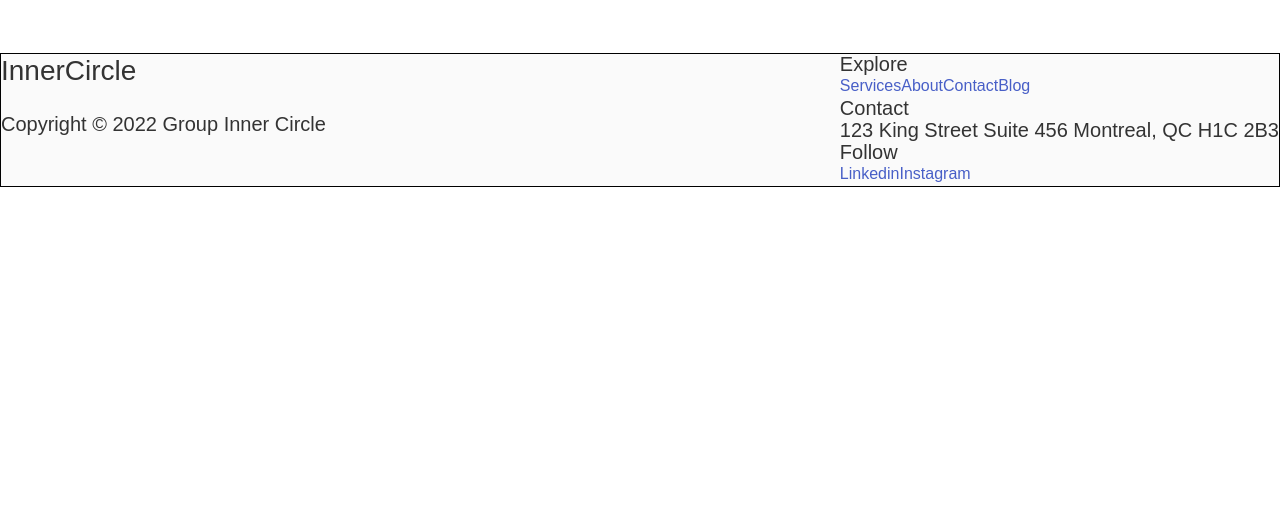
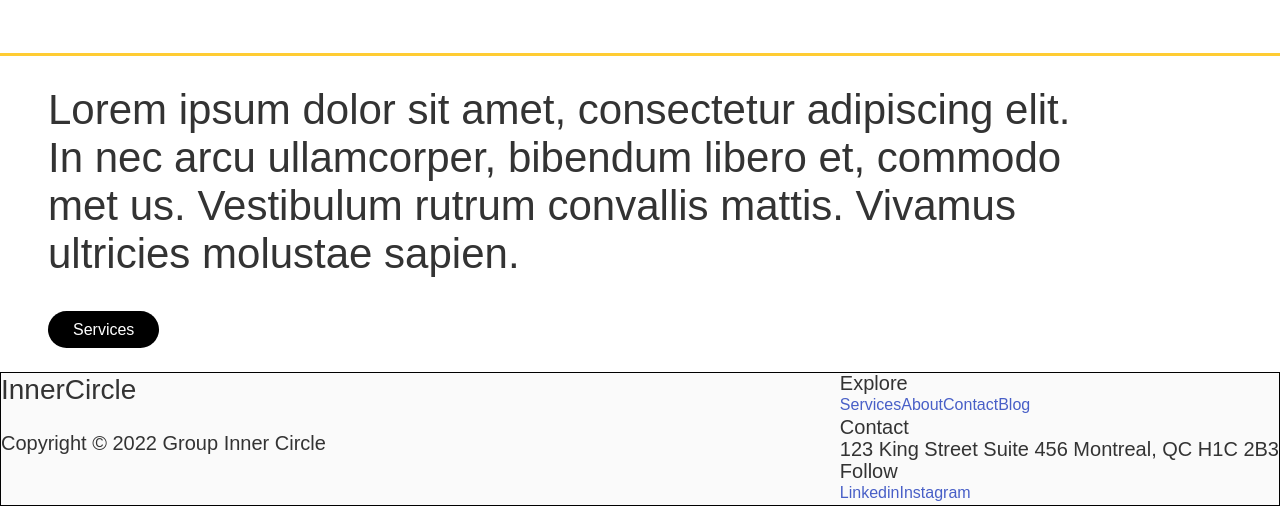
Before and after one commit to kareembh/transport-inner-circle, a Gatsby site: page / in a window 1280 px wide. Shown: the part 938-1444 px from the top of the page. Before the commit the page ends 1125 px from the top, so only its background shows below. Built offline with nearby package versions, Linux system fonts and the light colour scheme; Gatsby itself is replaced by a stand-in of ours.

Commit message:
added text with cta button and stlyes

```diff
--- /dev/null
+++ b/src/components/text-with-cta/text-with-cta.js
@@ -0,0 +1,19 @@
+import React from 'react'
+import { Link } from "gatsby"
+import './text-with-cta.scss'
+const TextWithCta = () => {
+  return (
+    <div className='text-with-cta'>
+        <h2 className='text-with-cta__text'>
+            Lorem ipsum dolor sit amet, consectetur adipiscing elit.
+            In nec arcu ullamcorper, bibendum libero et, commodo met us. Vestibulum rutrum convallis mattis. Vivamus ultricies
+            molustae sapien.
+        </h2>
+        <div className='text-with-cta__button'>
+            <Link to='sevices' className='btn btn--black'>Services</Link>
+        </div>
+    </div>
+  )
+}
+
+export default TextWithCta;
--- /dev/null
+++ b/src/components/text-with-cta/text-with-cta.scss
@@ -0,0 +1,17 @@
+@import '../../styles/design-system.scss';
+
+.text-with-cta {
+    padding: 30px 48px;
+    border-top: solid $yellow 3px;
+
+    &__text {
+        max-width: 1050px;
+        @include until($tablet) {
+            font-size: $size-3;
+        }
+    }
+
+    &__button {
+        padding-top: 40px;
+    }
+}
--- a/src/pages/index.js
+++ b/src/pages/index.js
@@ -1,11 +1,13 @@
 import * as React from "react"
 import Layout from '../components/layout/layout'
 import HeroBanner from "../components/hero-banner/hero-banner"
+import TextWithCta from "../components/text-with-cta/text-with-cta"
 
 const IndexPage = () => {
   return (
     <Layout>
       <HeroBanner />
+      <TextWithCta />
     </Layout>
   )
 }
--- a/src/styles/design-system.scss
+++ b/src/styles/design-system.scss
@@ -71,3 +71,21 @@ p {
     font-size: $size-4;
     line-height: 24px;
 }
+
+
+// All button styles go in here
+.btn {
+    border-radius: 40px;
+    padding: 10px 25px;
+    font-size: 16px;
+
+    &--primary {
+        background-color: $yellow;
+        color: $black;
+    }
+
+    &--black {
+        background-color: $black;
+        color: $white;
+    }
+}
```
